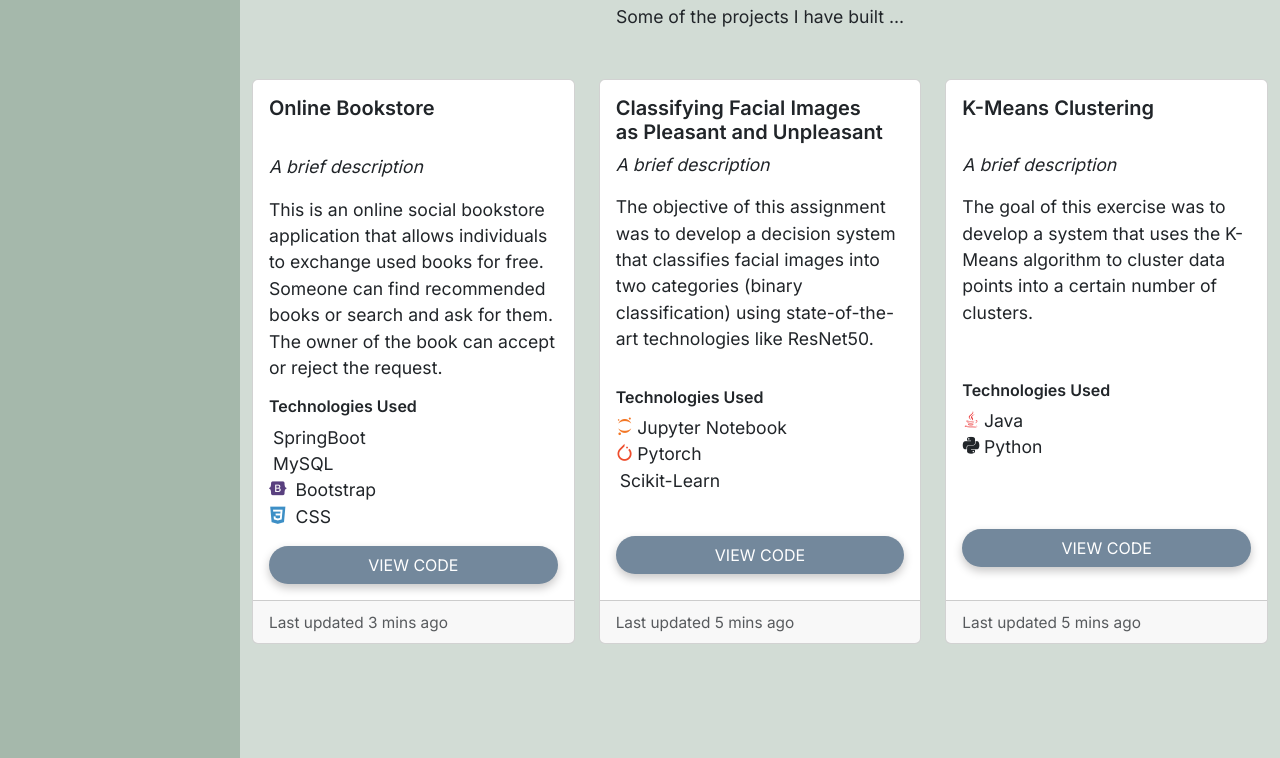
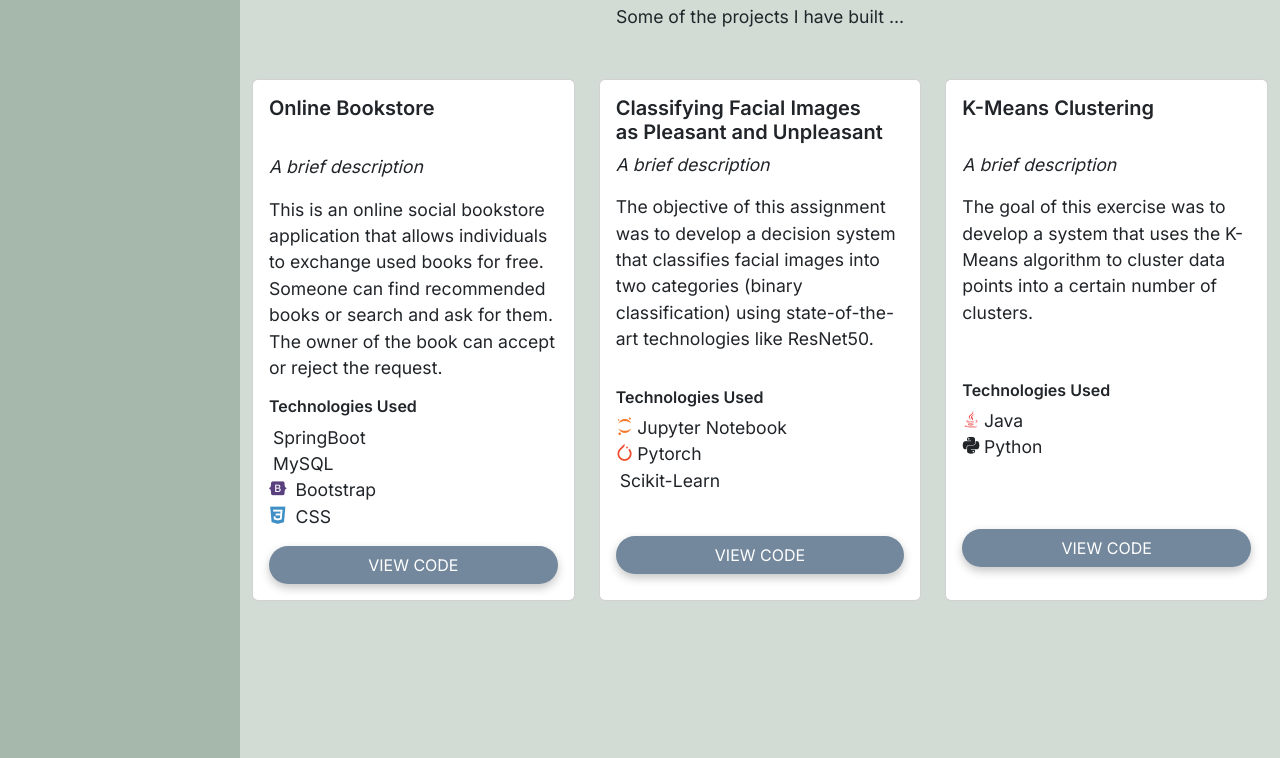
Before and after one commit to Thanos2002/Thanos2002.github.io, a plain HTML site: page index.html in a window 1280 px wide. Shown: the part 1777-2535 px from the top of the page. Drawn offline with nearby package versions, Linux system fonts and the light colour scheme; animation ran at ten frames a second.

Commit message:
Update index.html

```diff
--- a/index.html
+++ b/index.html
@@ -141,7 +141,7 @@
     <div class="row g-4">
 
       <!-- Project 1 -->
-      <div class="col-md-4">
+      <div id= "card" class="col-md-4">
         <div class="card h-100">
           <div class="card-body d-flex flex-column">
             <h5 class="card-title"><strong>Online Bookstore</strong></h5><br>
@@ -157,7 +157,6 @@
             </ul>
             <a href="https://github.com/Thanos2002/OnlineBookstore" class="btn">View Code</a>
           </div>
-          <div class="card-footer text-muted"><small>Last updated 3 mins ago</small></div>
         </div>
       </div>
 
@@ -177,7 +176,6 @@
             </ul>
             <a href="https://github.com/Thanos2002/Pleasant_Unpleasant_Faces_RESNET_CNN" class="btn">View Code</a>
           </div>
-          <div class="card-footer text-muted"><small>Last updated 5 mins ago</small></div>
         </div>
       </div>
 
@@ -195,7 +193,6 @@
             </ul>
             <a href="https://github.com/Thanos2002/K-Means" class="btn">View Code</a>
           </div>
-          <div class="card-footer text-muted"><small>Last updated 5 mins ago</small></div>
         </div>
       </div>
 
```
